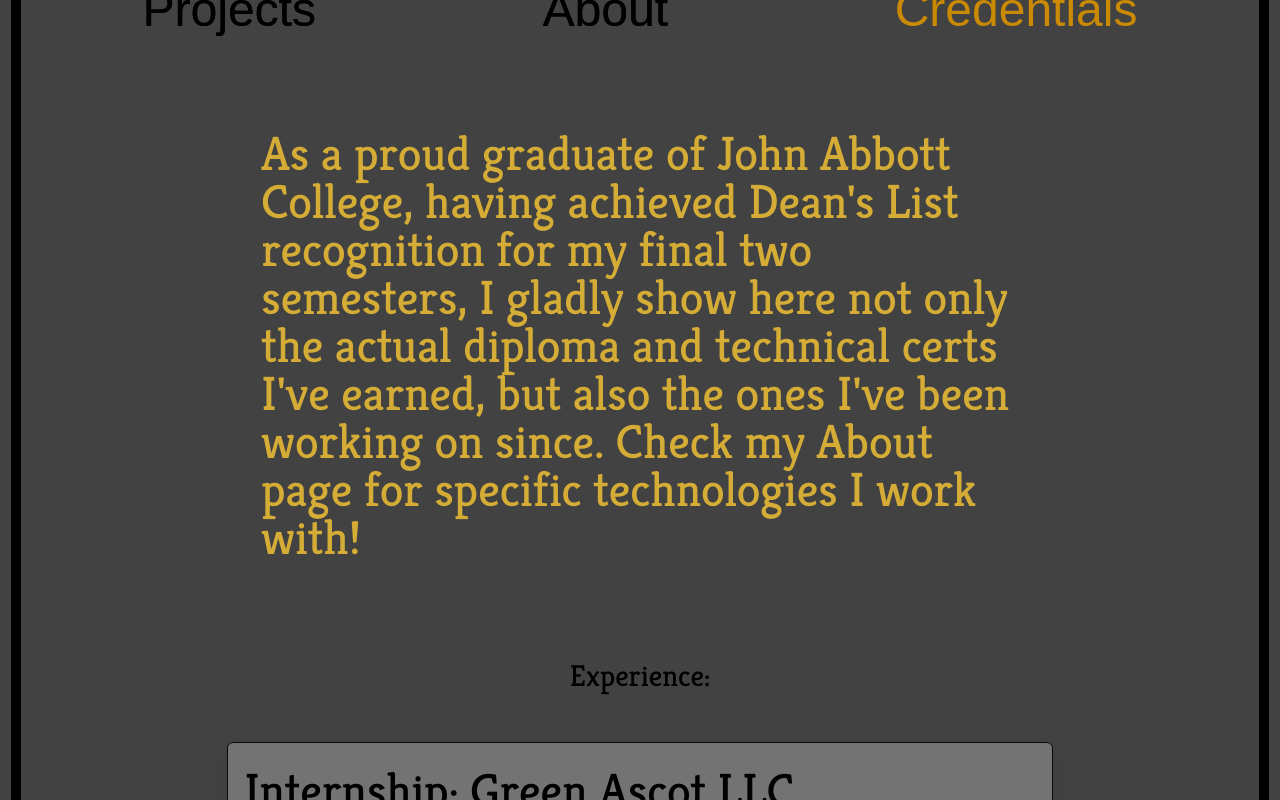
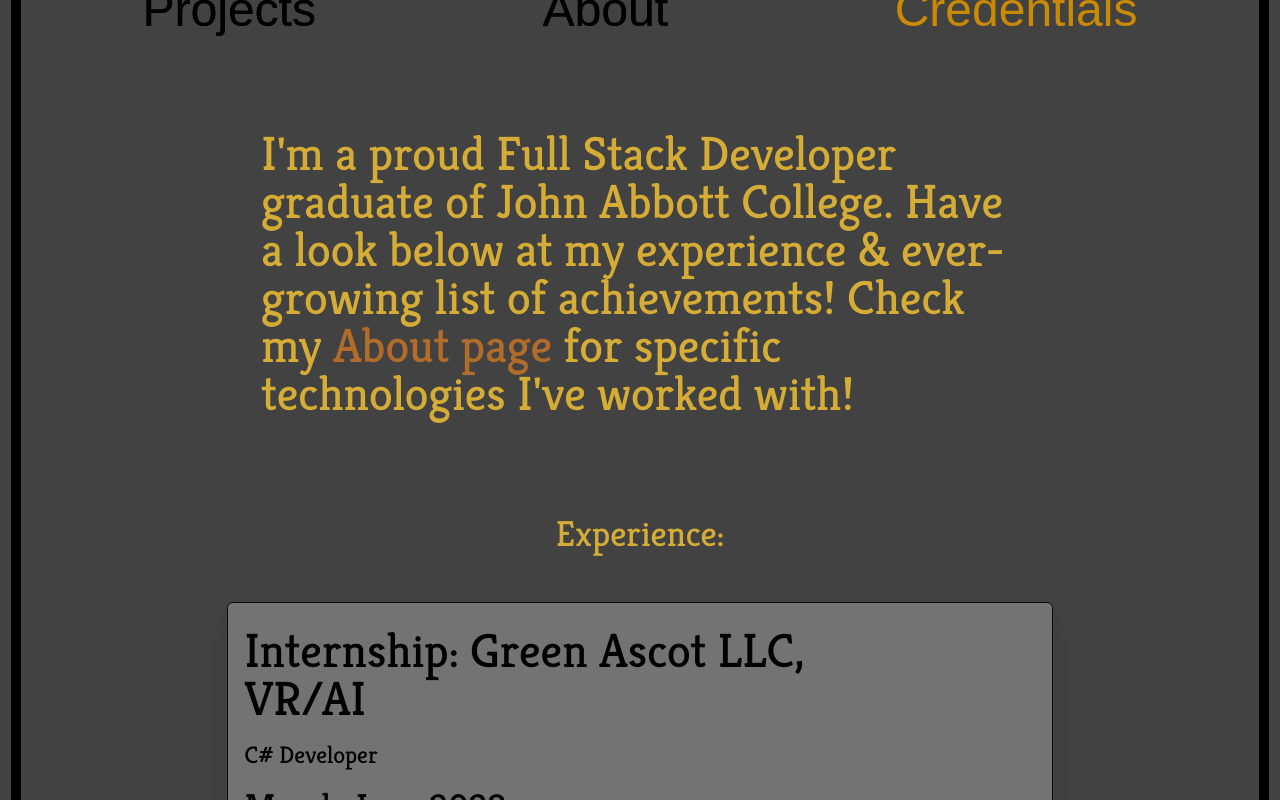
Before and after one commit to ChristopherPerrault/portfolio, a Next.js app: page /credentials in a window 1280 px wide. Shown: the part 500-1300 px from the top of the page. Built offline with nearby package versions, Linux system fonts and the light colour scheme; a web font is replaced by a local one.

Commit message:
added Contributions, styling, formatting/rewriting text

```diff
--- a/app/(routes)/credentials/page.tsx
+++ b/app/(routes)/credentials/page.tsx
@@ -15,6 +15,7 @@ import software from "../../_assets/images/certs/software.jpg";
 import udemyJS from "../../_assets/images/certs/Udemy-JS-cert.jpg";
 import figma from "../../_assets/images/certs/LI-Figma.png";
 import dataStructures from "../../_assets/images/certs/LI-DataStructures.png";
+import Contributions from "@/app/_components/credentials/Contributions";
 
 export default function Credentials() {
   const { lang }: { lang: boolean } = useLanguage();
@@ -28,7 +29,7 @@ export default function Credentials() {
 
         {/* cert cards container*/}
         <div className="flex flex-col justify-center mx-24">
-          <h2 className="text-3xl flex justify-center my-12">
+          <h2 className="text-3xl flex justify-center my-12 text-[color:var(--primary-yellow)]">
             {lang ? "Key Certifications:" : "Certifications clés :"}
           </h2>
           <CertCard
@@ -74,7 +75,7 @@ export default function Credentials() {
           {/* Complementary Certifications */}
 
           <div className="flex justify-center my-6">
-            <h2 className={`text-[color:var(--primary-yellow)] my-20 text-3xl`}>
+            <h2 className="text-[color:var(--primary-yellow)] my-20 text-4xl">
               {lang
                 ? "Complementary Certifications:"
                 : "Certifications complémentaires :"}
@@ -122,7 +123,7 @@ export default function Credentials() {
             frame="frame bronze-frame"
           />
         </div>
-
+        <Contributions />
         <InProgress />
       </div>
     </>
--- a/app/_components/about/Intro.tsx
+++ b/app/_components/about/Intro.tsx
@@ -5,7 +5,7 @@ import { useLanguage } from "@/app/languageContext";
 export default function Intro() {
   const { lang }: { lang: boolean } = useLanguage();
 
-  const age:number =
+  const age: number =
     new Date().getFullYear() - 1986 - (new Date().getMonth() < 5 ? 1 : 0);
 
   return (
@@ -22,7 +22,7 @@ export default function Intro() {
         &nbsp;
         <Link
           href={"https://callmestevepunk.bandcamp.com/album/take-one"}
-          className="hover:text-[--secondary-yellow]"
+          className="text-[--primary-bronze] hover:text-[--secondary-yellow]"
           title={
             lang ? "Listen to us on Bandcamp" : "Écoutez-nous sur Bandcamp"
           }
--- /dev/null
+++ b/app/_components/credentials/Contributions.tsx
@@ -0,0 +1,17 @@
+"use client";
+import { useLanguage } from "@/app/languageContext";
+
+export default function Contributions() {
+  const { lang }: { lang: boolean } = useLanguage();
+
+  return (
+    <div className="flex justify-center mx-28 text-[color:var(--primary-yellow)] text-3xl my-12">
+      <h2 className="mx-20 mb-2">
+        Bonus:
+        {lang
+          ? " Volunteered 5 days at ConFoo 2024, the full stack developer conference"
+          : " Bénévolat pendant 5 jours à ConFoo 2024, la conférence des développeurs full stack."}
+      </h2>
+    </div>
+  );
+}
--- a/app/_components/credentials/Experience.tsx
+++ b/app/_components/credentials/Experience.tsx
@@ -6,7 +6,7 @@ export default function Experience() {
   const { lang }: { lang: boolean } = useLanguage();
   return (
     <>
-      <h2 className="text-3xl flex justify-center my-12">
+      <h2 className="text-4xl flex justify-center my-12 text-[color:var(--primary-yellow)]">
         {lang ? "Experience:" : "Expérience:"}
       </h2>
 
--- a/app/_components/credentials/InProgress.tsx
+++ b/app/_components/credentials/InProgress.tsx
@@ -8,8 +8,8 @@ export default function InProgress() {
     <div className="flex justify-center mx-28 text-[color:var(--primary-yellow)] text-3xl my-12">
       <h2 className="mx-20 mb-2">
         {lang
-          ? "In Progress (updated March 2024)"
-          : "En cours (mise à jour Mars 2024)"}
+          ? "Learning In Progress (updated March 2024)"
+          : "Apprentissage en cours (mise à jour Mars 2024)"}
       </h2>
       <ul className="list-disc mx-28">
         <li>{lang ? "React, Udemy, 70+ hours" : "React, Udemy, 70+ heures"}</li>
--- a/app/_components/credentials/Intro.tsx
+++ b/app/_components/credentials/Intro.tsx
@@ -9,14 +9,17 @@ export default function Intro() {
     <div className="flex flex-col flex-wrap justify-center mx-60 text-[color:var(--primary-yellow)] my-24 text-5xl">
       <h2>
         {lang
-          ? `As a proud graduate of John Abbott College, having achieved Dean's List recognition for my final two semesters, I gladly show here not only the actual diploma and technical certs I've earned, but also the ones I've been working on since. Check my `
-          : `En tant que fier diplômé du Collège John Abbott, ayant obtenu une mention sur la liste du doyen pour mes deux derniers semestres, je montre avec plaisir ici non seulement le diplôme réel et les certifications techniques que j'ai obtenus, mais aussi ceux sur lesquels je travaille depuis. Consultez ma `}
-        <Link className="hover:text-[--secondary-yellow]" href="/">
+          ? `I'm a proud Full Stack Developer graduate of John Abbott College. Have a look below at my experience & ever-growing list of achievements! Check my `
+          : `Je suis un fier diplômé en développement full stack du Cégep John Abbott. Explorez ci-dessous mon expérience et ma liste d'accomplissements en constante expansion ! Consultez ma `}
+        <Link
+          className="text-[--primary-bronze] hover:text-[--secondary-yellow]"
+          href="/about"
+        >
           {lang ? "About page" : "page À propos"}
-        </Link>{" "}
+        </Link>
         {lang
-          ? `for specific technologies I work with!`
-          : `pour connaître les technologies spécifiques avec lesquelles je travaille !`}
+          ? ` for specific technologies I've worked with!`
+          : ` pour découvrir les technologies spécifiques avec lesquelles j'ai travaillé !`}
       </h2>
     </div>
   );
```
